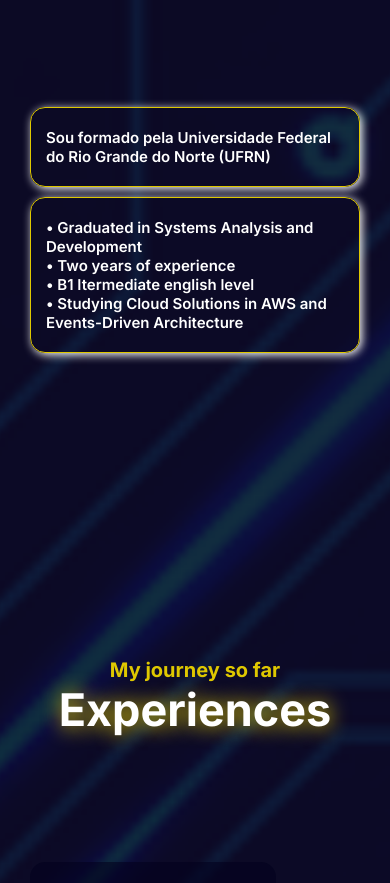
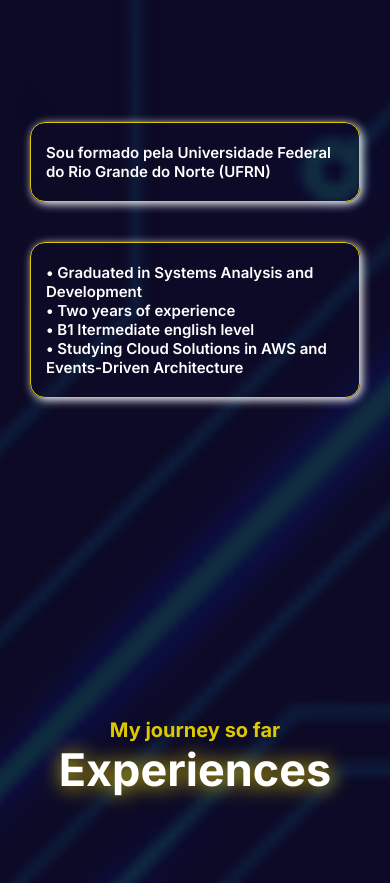
Before and after one commit to enuchsa/enuch-portfolio, a Next.js app: page / in a window 390 px wide. Shown: the part 1097-1980 px from the top of the page. Built offline with nearby package versions, Linux system fonts and the light colour scheme.

Commit message:
corrgindo about me

```diff
--- a/src/app/pages/about/about.css
+++ b/src/app/pages/about/about.css
@@ -25,6 +25,6 @@
     }
 
     #about .about-text section{
-        margin: 5px 0;
+        margin: 20px 0;
     }
 }
```
